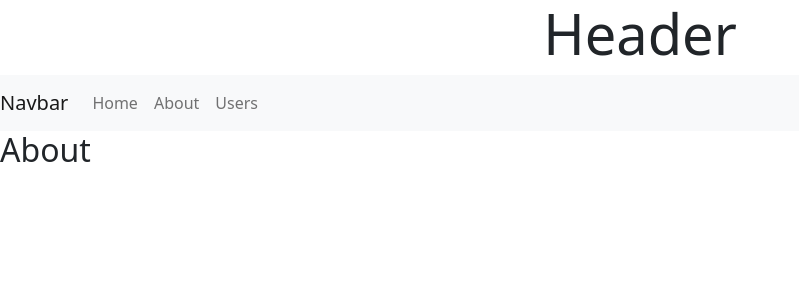
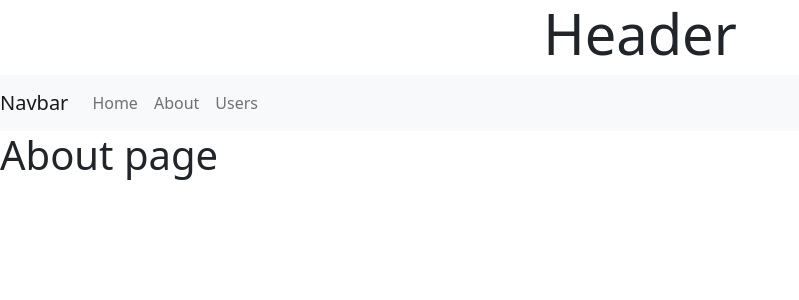
Before and after one commit to tekajurt/reactjs, a React (Create React App) app in the folder routing/: page /about in a window 1280 px wide. Shown: the top 300 px of the page, without its empty margins (0-799 px from the left). Built offline with nearby package versions, Linux system fonts and the light colour scheme.

Commit message:
Routing basics, object with html elements rendered through .js files in /componentes folder

```diff
--- a/routing/src/App.js
+++ b/routing/src/App.js
@@ -1,4 +1,6 @@
 import Template from './componentes/template'
+import About from './componentes/about'
+import Users from './componentes/users'
 import {
   BrowserRouter as Router,
   Switch,
@@ -22,12 +24,16 @@ function App() {
               {/*
                 links que son etiquetas de react para el redireccionado (routing)
               */}
-              <Link className="nav-item nav-link" to="/">Home</Link>
+              <Link className="nav-item nav-link" activeStyle={{ "background-color": '#bdc3c9!important' }} to="/">Home</Link>
               <Link className="nav-item nav-link" to="/about">About</Link>
               <Link className="nav-item nav-link" to="/users">Users</Link>
             </div>
           </div>
         </nav>
+        {/*
+          switch es una etiqueta jsx de react que permite gestionar el routing, notece la diferencia que la etiqueta de arriba es Router, aca para
+          cada ruta es "Route", donde como parametro se le agrega el path="" para demostrar lo que sucede luego de el / (incluyendo el /)
+        */}
         <Switch>
           <Route path="/about">
             <About />
@@ -36,19 +42,14 @@ function App() {
             <Users />
           </Route>
           <Route path="/" exact>
+            {/*
+            el exact es para renderizar solo cuando el / esta solo, sino se asume arriba que, por ejemplo,  / y users en la misma vez
+          */}
             <Template />
           </Route>
         </Switch>
       </div>
-    </Router>
+    </Router >
   );
 }
-
-function About() {
-  return <h2>About</h2>;
-}
-
-function Users() {
-  return <h2>Users</h2>;
-}
 export default App;
--- /dev/null
+++ b/routing/src/componentes/about.js
@@ -0,0 +1,7 @@
+import React from 'react'
+
+export default function about() {
+    return (
+        <h1>About page</h1>
+    )
+}
--- /dev/null
+++ b/routing/src/componentes/users.js
@@ -0,0 +1,7 @@
+import React from 'react'
+
+export default function users() {
+    return (
+        <h1>Users page</h1>
+    )
+}
```
